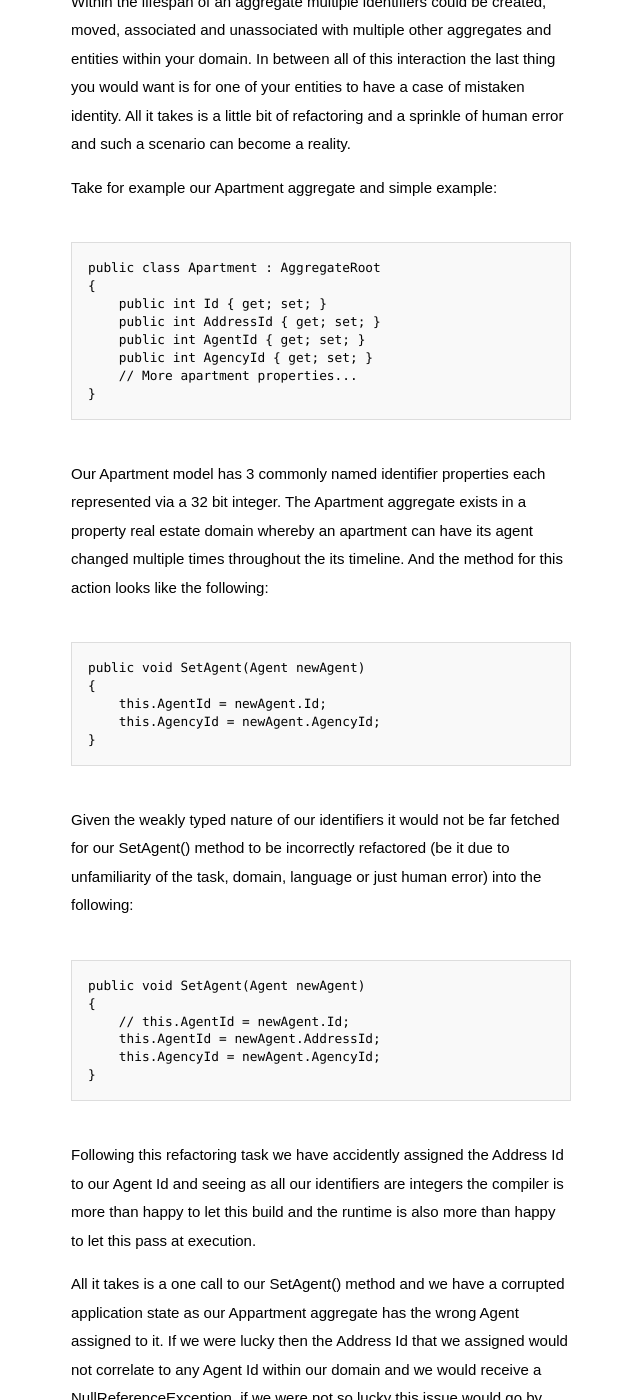
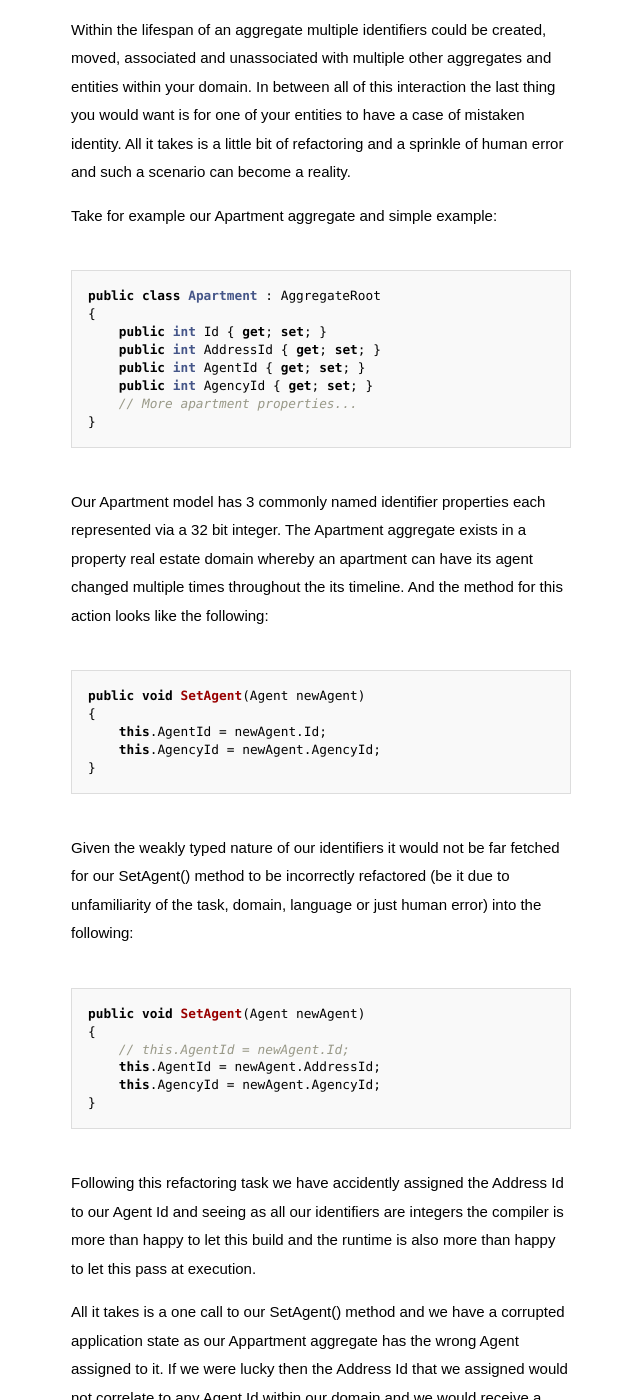
Before and after one commit to crw-riviere/crw-riviere.github.io, a Jekyll site: the page built from _posts/2016-01-20-strongly-typed-ids.md, in a window 1280 px wide and 1400 px high, scrolled down 508 px. Shown: the whole window, without its empty margins (319-959 px from the left). Built offline with Jekyll 4.4.1, drawn with Linux system fonts in a browser that asks for light colours; some web fonts are replaced; comment, search, counter and statistics services are not loaded; some of the changed text lies outside the part shown.

Commit message:
New posts.

````diff
--- a/_posts/2016-01-20-why-use-strongly-typed-ids.md
+++ b/_posts/2016-01-20-strongly-typed-ids.md
@@ -11,7 +11,7 @@ Within the lifespan of an aggregate multiple identifiers could be created, moved
 
 Take for example our Apartment aggregate and simple example:
 
-```
+```cs
 public class Apartment : AggregateRoot
 {
     public int Id { get; set; }
@@ -24,7 +24,7 @@ public class Apartment : AggregateRoot
 
 Our Apartment model has 3 commonly named identifier properties each represented via a 32 bit integer. The Apartment aggregate exists in a property real estate domain whereby an apartment can have its agent changed multiple times throughout the its timeline. And the method for this action looks like the following:
 
-```
+```cs
 public void SetAgent(Agent newAgent)
 {
     this.AgentId = newAgent.Id;
@@ -34,7 +34,7 @@ public void SetAgent(Agent newAgent)
 
 Given the weakly typed nature of our identifiers it would not be far fetched for our SetAgent() method to be incorrectly refactored (be it due to unfamiliarity of the task, domain, language or just human error) into the following:
 
-```
+```cs
 public void SetAgent(Agent newAgent)
 {
     // this.AgentId = newAgent.Id;
@@ -51,7 +51,7 @@ All it takes is a one call to our SetAgent() method and we have a corrupted appl
 
 This could've all been prevented if we had used the power of our favourite statically typed language and created Strongly Typed Id’s. All a strongly typed Id is, is an identifier encapsulated in the type of our entity:
 
-```
+```cs
 public class AgentId
 {
     private readonly int id;
@@ -70,7 +70,7 @@ public class AgentId
 
 Now instead of passing around our identifiers, we pass around our strongly typed identifiers which helps prevents the nightmare of mistakenly assigning identifiers to the wrong entity.
 
-```
+```cs
 public class Apartment : AggregateRoot
 {
     public int Id { get; set; }
````
Also changed, not shown: other parts of _posts/2016-01-20-strongly-typed-ids.md (+1 -1 lines).
